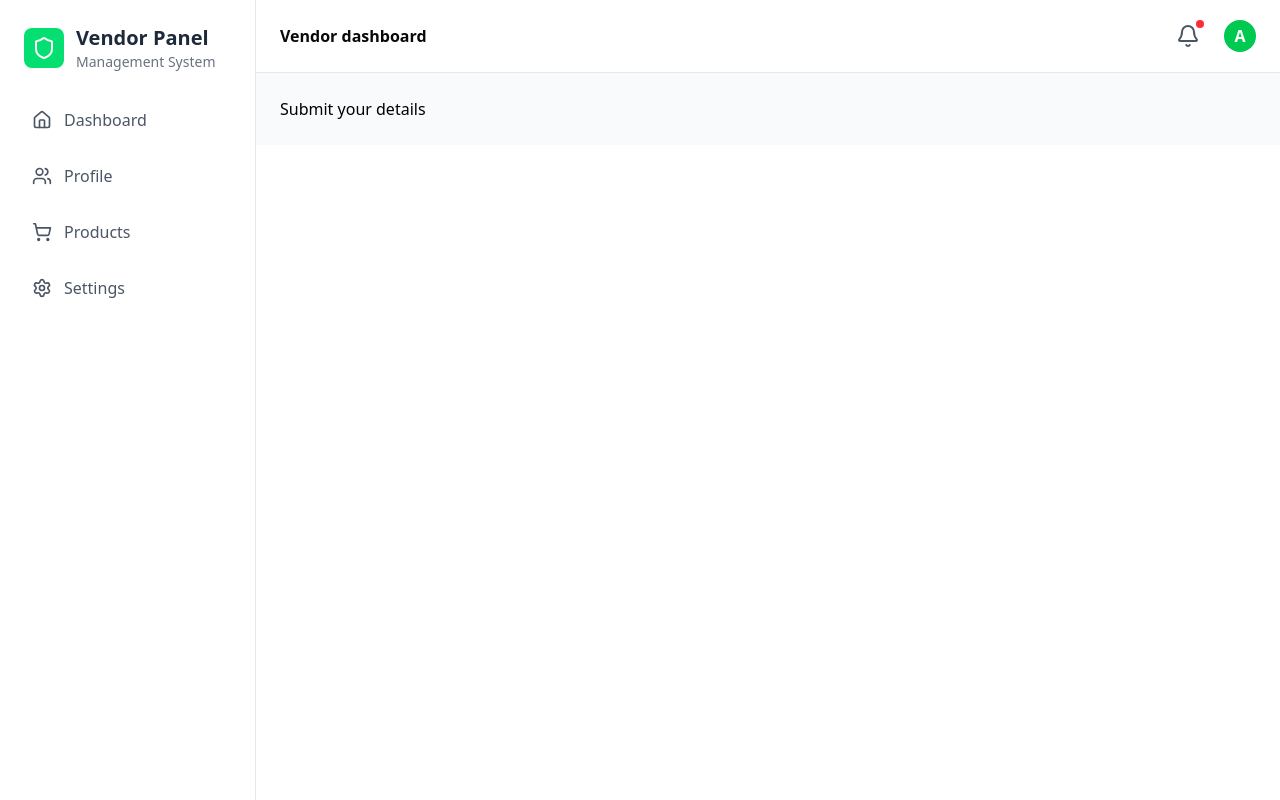
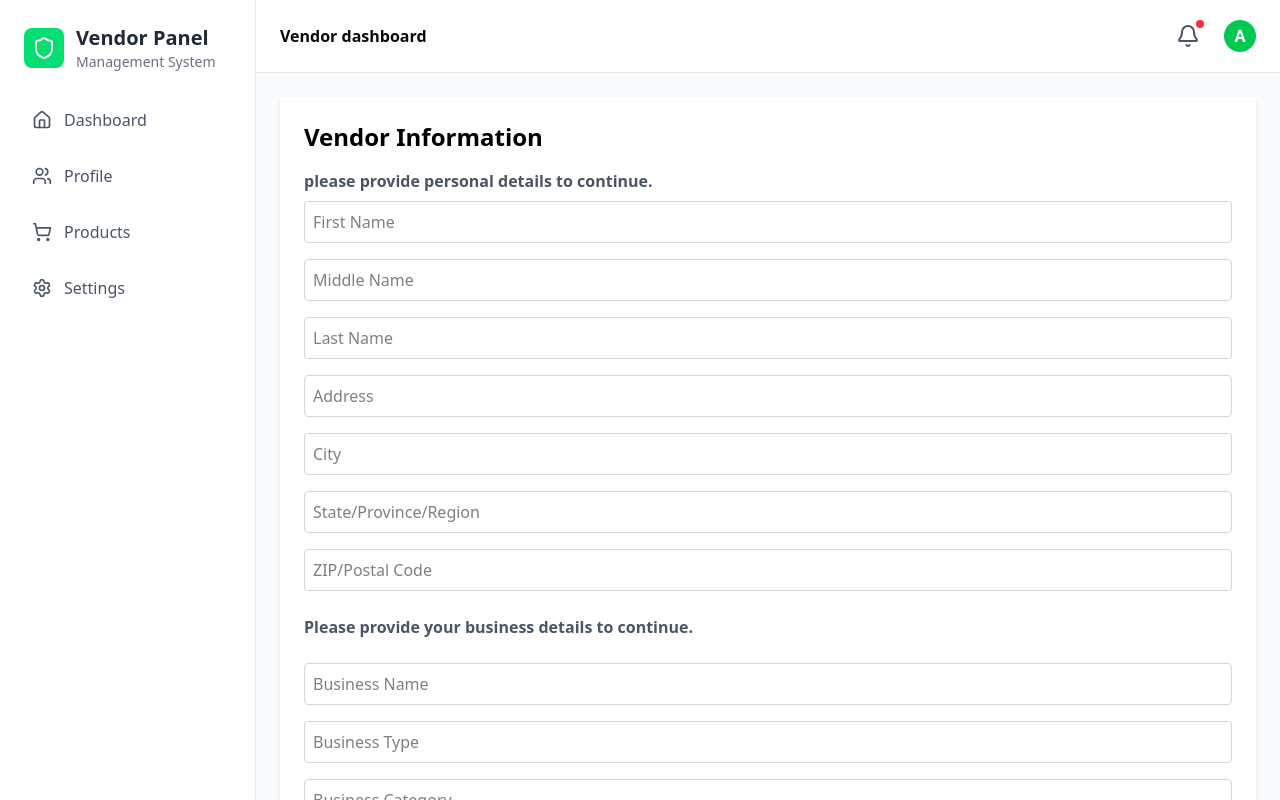
Before and after one commit to amilasampath0130/grysosta-vendor-dashboard, a Next.js app: page /vendor/onboarding in a window 1280 px wide. Before the commit this address had no page. Built offline with nearby package versions, Linux system fonts and the light colour scheme.

Commit message:
create the information submition page and releven feilds

```diff
--- a/app/layout.tsx
+++ b/app/layout.tsx
@@ -1,7 +1,6 @@
 import "./globals.css";
 import type { Metadata } from "next";
 import { Geist, Geist_Mono } from "next/font/google";
-import { AuthProvider } from "./Providers";
 
 const geistSans = Geist({
   variable: "--font-geist-sans",
--- a/app/vendor/layout.tsx
+++ b/app/vendor/layout.tsx
@@ -5,7 +5,7 @@ import Header from "@/components/UI/Header";
 import Sidebar from "@/components/UI/SideBar";
 import { useState } from "react";
 
-export default function AdminLayout({
+export default function VendorLayout({
   children,
 }: {
   children: React.ReactNode;
@@ -19,7 +19,7 @@ export default function AdminLayout({
 
         <div className="flex flex-col flex-1">
           <Header setOpen={setOpen} />
-          <main className="p-4 md:p-6 overflow-y-auto bg-gray-50">
+          <main className="flex-1 p-4 md:p-6 overflow-y-auto bg-gray-50">
             {children}
           </main>
         </div>
--- a/app/vendor/onboarding/page.tsx
+++ b/app/vendor/onboarding/page.tsx
@@ -1,11 +1,9 @@
+import Information from "@/components/onboard/Information";
 
-
-const SubmitionPage = () => {
+export default function OnboardingPage() {
   return (
     <div>
-      <h1>Submit your details</h1>
+      <Information />
     </div>
-  )
+  );
 }
-
-export default SubmitionPage
--- a/app/vendor/pending/page.tsx
+++ b/app/vendor/pending/page.tsx
@@ -1,14 +1,15 @@
-import React from 'react'
+export default function PendingPage() {
+  return (
+    <div className="flex flex-col items-center justify-center h-[70vh] text-center">
+      <h1 className="text-3xl font-bold mb-4"> Account Under Review</h1>
 
-const PendingPage = () => {
-  return (
-    <div>
-      ⏳ Your account is under review Thank you for submitting your information.
-      Our team is reviewing your details. 📧 You will receive an email once your
-      account is approved. This usually takes 24–48 hours. Please check your
-      inbox regularly.
+      <p className="text-gray-600 max-w-md">
+        Thank you for submitting your vendor information. Our team is currently
+        reviewing your details.
+        <br />
+        <br />
+        You will receive an email notification once your account is approved.
+      </p>
     </div>
   );
 }
-
-export default PendingPage
--- a/components/UI/SideBar.tsx
+++ b/components/UI/SideBar.tsx
@@ -4,10 +4,7 @@ import Link from 'next/link'
 import { usePathname } from 'next/navigation'
 import {
   Users,
-  Store,
-  FileText,
   Settings,
-  BarChart3,
   Home,
   Shield,
   X,
--- a/components/auth/ProtectedVendorLayout.tsx
+++ b/components/auth/ProtectedVendorLayout.tsx
@@ -1,7 +1,12 @@
 "use client";
 
 import { useEffect } from "react";
-import { useRouter } from "next/navigation";
+import { useRouter, usePathname } from "next/navigation";
+
+// TEMP MOCK (replace later with API)
+const getMockVendorStatus = () => {
+  return "NEW"; // NEW | PENDING | APPROVED
+};
 
 export default function VendorGuard({
   children,
@@ -9,25 +14,26 @@ export default function VendorGuard({
   children: React.ReactNode;
 }) {
   const router = useRouter();
+  const pathname = usePathname();
 
   useEffect(() => {
-    const token = localStorage.getItem("token");
+    const status = getMockVendorStatus();
 
-    if (!token) {
-      router.replace("/");
-      return;
+    if (status === "NEW" && pathname !== "/vendor/onboarding") {
+      router.replace("/vendor/onboarding");
     }
 
-    try {
-      const payload = JSON.parse(atob(token.split(".")[1]));
+    if (status === "PENDING" && pathname !== "/vendor/pending") {
+      router.replace("/vendor/pending");
+    }
 
-      if (payload.role !== "admin") { //change after completing this part still are in admin
-        router.replace("/");
-      }
-    } catch {
-      router.replace("/");
+    if (
+      status === "APPROVED" &&
+      (pathname === "/vendor/onboarding" || pathname === "/vendor/pending")
+    ) {
+      router.replace("/vendor/dashboard");
     }
-  }, []);
+  }, [pathname, router]);
 
   return <>{children}</>;
 }
--- a/components/auth/Verify-otp.tsx
+++ b/components/auth/Verify-otp.tsx
@@ -77,7 +77,7 @@ export default function VerifyOtpPage() {
       if (data.success) {
         // 🔐 Store JWT
         localStorage.setItem("token", data.data.token);
-        router.replace("/vendor/pending");
+        router.replace("/vendor/onboarding");
       } else {
         setError(data.message || "Invalid OTP");
       }
--- /dev/null
+++ b/components/onboard/Information.tsx
@@ -0,0 +1,161 @@
+"use client";
+import { useRouter } from "next/navigation";
+import { useState } from "react";
+
+export default function Information() {
+  //personal details
+  const [FirstName, setFirstName] = useState("");
+  const [middName, setMiddleName] = useState("");
+  const [LastName, setLastName] = useState("");
+  const [Address, setAddress] = useState("");
+  const [City, setCity] = useState("");
+  const [State, setState] = useState("");
+  const [ZipCode, setZipCode] = useState("");
+  //business details
+  const [businessName, setBusinessName] = useState("");
+  const [businessType, setBusinessType] = useState("");
+  const [buscategory, setBuscategory] = useState("");
+  const [businessAddress, setBusinessAddress] = useState("");
+  const [typeofoffering, setTypeofoffering] = useState("");
+  const [businessPhoneNumber, setBusinessPhoneNumber] = useState("");
+  //contact details
+  const [email, setEmail] = useState("");
+  const [phoneNumber, setPhoneNumber] = useState("");
+
+  const router = useRouter();
+
+  const handleSubmit = () => {
+
+    router.push("/vendor/pending");
+  };
+
+  return (
+    <div className="grid grid-cols-1 gap-6">
+      <div className="bg-white p-6 rounded shadow">
+        <h1 className="text-2xl font-bold mb-4">Vendor Information</h1>
+        <form className="space-y-4">
+          <p className="text-gray-600 mb-2 font-bold">
+            please provide personal details to continue.
+          </p>
+          <input
+            type="text"
+            value={FirstName}
+            onChange={(e) => setFirstName(e.target.value)}
+            placeholder="First Name"
+            className="w-full p-2 border border-gray-300 rounded"
+          />
+          <input
+            type="text"
+            value={middName}
+            onChange={(e) => setMiddleName(e.target.value)}
+            placeholder="Middle Name"
+            className="w-full p-2 border border-gray-300 rounded"
+          />
+          <input
+            type="text"
+            value={LastName}
+            onChange={(e) => setLastName(e.target.value)}
+            placeholder="Last Name"
+            className="w-full p-2 border border-gray-300 rounded"
+          />
+          <input
+            type="text"
+            value={Address}
+            onChange={(e) => setAddress(e.target.value)}
+            placeholder="Address"
+            className="w-full p-2 border border-gray-300 rounded"
+          />
+          <input
+            type="text"
+            value={City}
+            onChange={(e) => setCity(e.target.value)}
+            placeholder="City"
+            className="w-full p-2 border border-gray-300 rounded"
+          />
+          <input
+            type="text"
+            value={State}
+            onChange={(e) => setState(e.target.value)}
+            placeholder="State/Province/Region"
+            className="w-full p-2 border border-gray-300 rounded"
+          />
+          <input
+            type="text"
+            value={ZipCode}
+            onChange={(e) => setZipCode(e.target.value)}
+            placeholder="ZIP/Postal Code"
+            className="w-full p-2 border border-gray-300 rounded mb-6"
+          />
+          <p className="text-gray-600 mb-6 font-bold">
+            Please provide your business details to continue.
+          </p>
+          <input
+            type="text"
+            value={businessName}
+            onChange={(e) => setBusinessName(e.target.value)}
+            placeholder="Business Name"
+            className="w-full p-2 border border-gray-300 rounded"
+          />
+          <input
+            type="text"
+            value={businessType}
+            onChange={(e) => setBusinessType(e.target.value)}
+            placeholder="Business Type"
+            className="w-full p-2 border border-gray-300 rounded"
+          />
+          <input
+            type="text"
+            value={buscategory}
+            onChange={(e) => setBuscategory(e.target.value)}
+            placeholder="Business Category"
+            className="w-full p-2 border border-gray-300 rounded"
+          />
+          <textarea
+            value={businessAddress}
+            onChange={(e) => setBusinessAddress(e.target.value)}
+            placeholder="Business Address"
+            className="w-full p-2 border border-gray-300 rounded"
+          />
+          <input
+            type="text"
+            value={typeofoffering}
+            onChange={(e) => setTypeofoffering(e.target.value)}
+            placeholder="Type of Offering"
+            className="w-full p-2 border border-gray-300 rounded"
+          />
+          <input
+            type="tel"
+            value={businessPhoneNumber}
+            onChange={(e) => setBusinessPhoneNumber(e.target.value)}
+            placeholder="Business Phone Number"
+            className="w-full p-2 border border-gray-300 rounded"
+          />
+          <p className="text-gray-600 mb-6 font-bold">
+            Please provide your contact details to continue.
+          </p>
+          <input
+            type="email"
+            value={email}
+            onChange={(e) => setEmail(e.target.value)}
+            placeholder="Email Address"
+            className="w-full p-2 border border-gray-300 rounded"
+          />
+          <input
+            type="tel"
+            value={phoneNumber}
+            onChange={(e) => setPhoneNumber(e.target.value)}
+            placeholder="Phone Number"
+            className="w-full p-2 border border-gray-300 rounded"
+          />
+          <button
+            type="button"
+            onClick={handleSubmit}
+            className="bg-green-600 text-white px-4 py-2 rounded mt-4 hover:bg-green-700 transition-colors duration-200 ease-in-out focus:outline-none focus:ring focus:ring-green-500 focus:ring-opacity-50 active:bg-green-800 active:text-white active:shadow-inner active:ring active:ring-green-50 active:ring-opacity-50 disabled:bg-gray-400 disabled:text-gray-70 disabled:cursor-not-allowered disabled:hover:bg-gray-40 disabled:hover:text-gray disabled:hover:cursor-not-allowered disabled:focus:outline-none disabled:focus:ring disabled:focus:ring-green disabled:focus:ring-opacity-disabled:focus:border-transparent disabled:focus:border-transparent "
+          >
+            Submit for Review
+          </button>
+        </form>
+      </div>
+    </div>
+  );
+}
```
